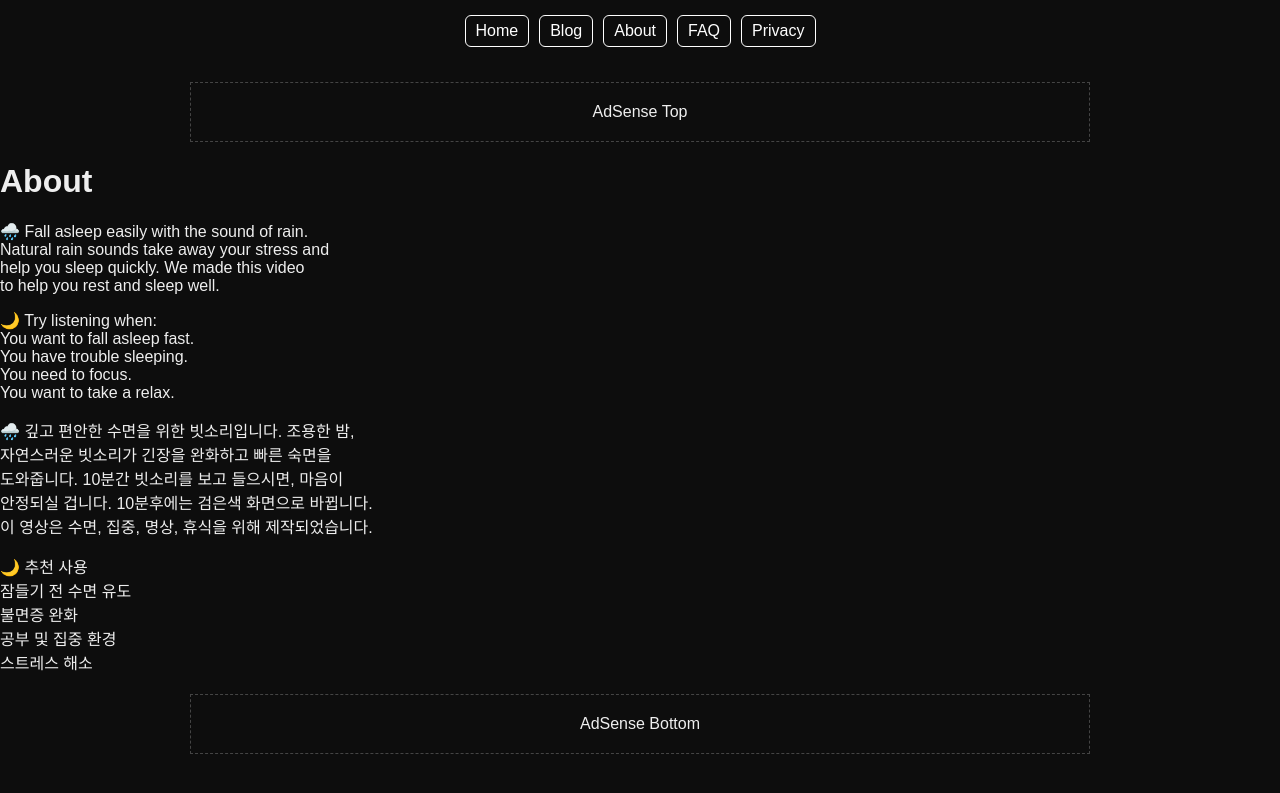
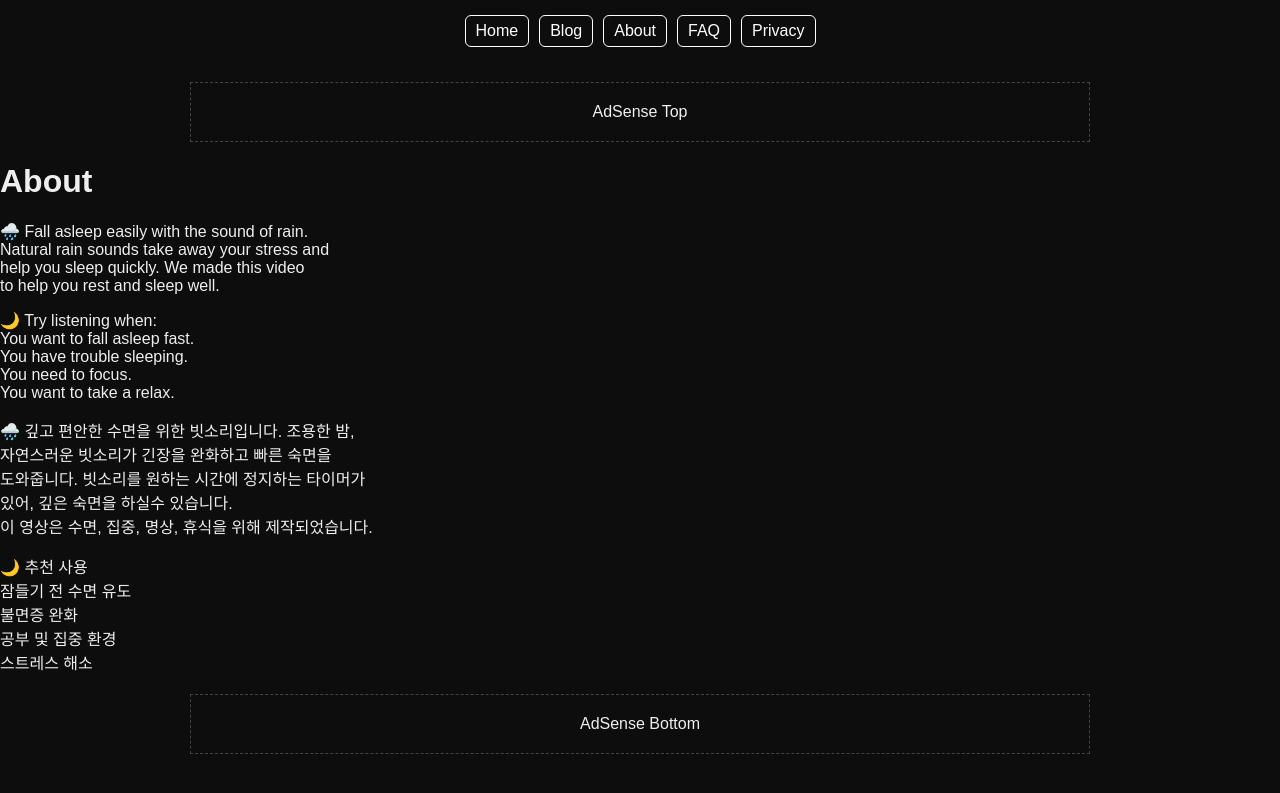
Before and after one commit to choijangwook/rain-deep-sleep, a Jekyll site: the page built from about.md, in a window 1280 px wide. Shown: the top 793 px of the page. Built offline with Jekyll 4.4.1, drawn with Linux system fonts in a browser that asks for light colours.

Commit message:
Update about.md

```diff
--- a/about.md
+++ b/about.md
@@ -19,8 +19,8 @@ You want to take a  relax. <br>
 
 🌧️ 깊고 편안한 수면을 위한 빗소리입니다. 조용한 밤,<br>
 자연스러운 빗소리가 긴장을 완화하고 빠른 숙면을<br>
-도와줍니다. 10분간 빗소리를 보고 들으시면, 마음이 <br>
-안정되실 겁니다. 10분후에는 검은색 화면으로 바뀝니다.<br>
+도와줍니다. 빗소리를 원하는 시간에 정지하는 타이머가<br>
+있어, 깊은 숙면을 하실수 있습니다.<br>
 이 영상은 수면, 집중, 명상, 휴식을 위해 제작되었습니다.<br>
 
 🌙 추천 사용<br>
```
